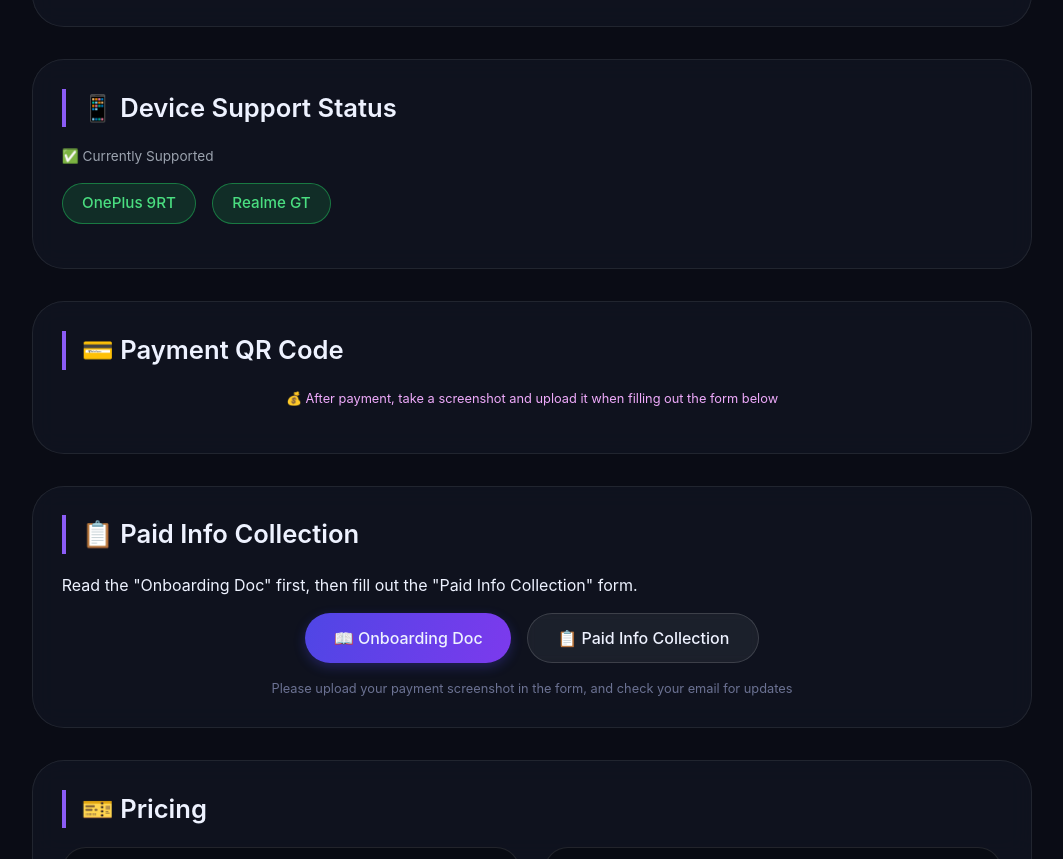
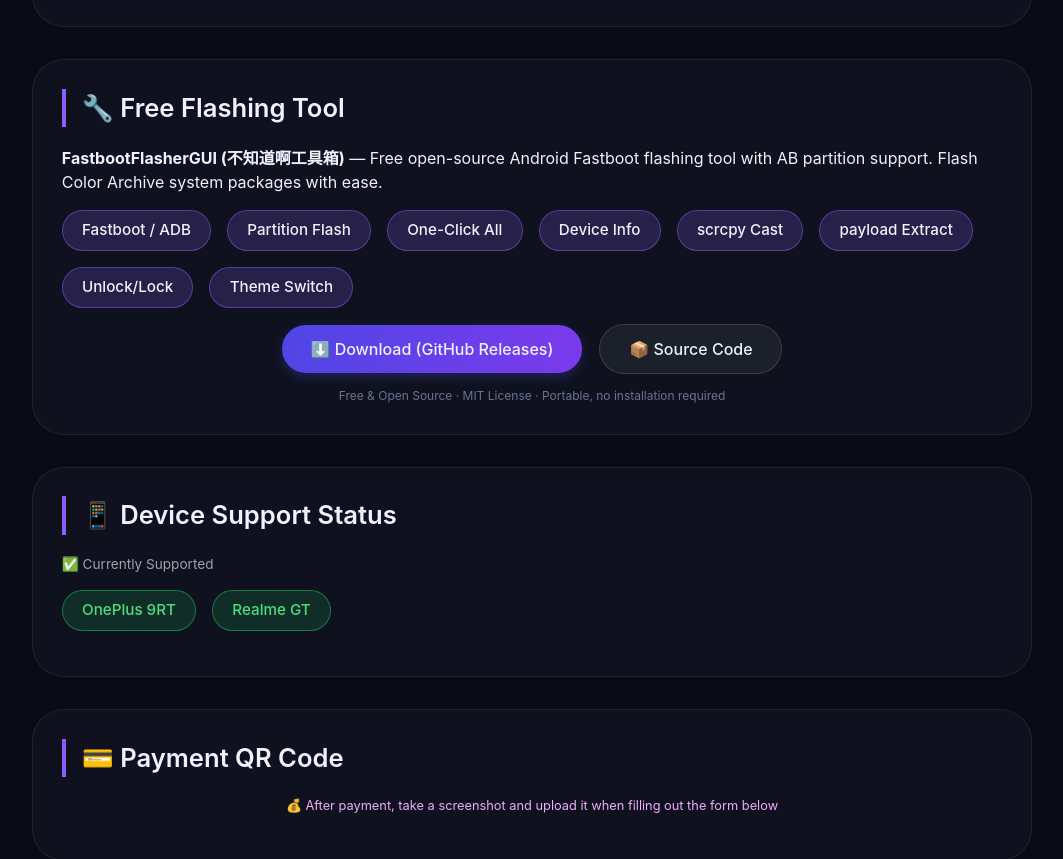
Before and after one commit to one899/color-archive, a plain HTML site: page index_en.HTML in a window 1280 px wide. Shown: the part 1206-2065 px from the top of the page, without its empty margins (108-1171 px from the left). Drawn offline with Linux system fonts and the light colour scheme.

Commit message:
Add files via upload

```diff
--- a/index_en.HTML
+++ b/index_en.HTML
@@ -371,6 +371,33 @@
         </div>
     </div>
 
+    <!-- Free Tools -->
+    <div class="card">
+        <div class="section-title">🔧 Free Flashing Tool</div>
+        <p style="margin-bottom: 1rem;"><strong>FastbootFlasherGUI (不知道啊工具箱)</strong> — Free open-source Android Fastboot flashing tool with AB partition support. Flash Color Archive system packages with ease.</p>
+        <div class="device-list" style="margin-bottom: 0.8rem;">
+            <span class="device-tag">Fastboot / ADB</span>
+            <span class="device-tag">Partition Flash</span>
+            <span class="device-tag">One-Click All</span>
+            <span class="device-tag">Device Info</span>
+            <span class="device-tag">scrcpy Cast</span>
+            <span class="device-tag">payload Extract</span>
+            <span class="device-tag">Unlock/Lock</span>
+            <span class="device-tag">Theme Switch</span>
+        </div>
+        <div style="text-align: center; margin-top: 1rem;">
+            <a href="https://github.com/one899/bzdabox/releases" target="_blank" rel="noopener noreferrer" class="btn btn-primary">
+                ⬇️ Download (GitHub Releases)
+            </a>
+            <a href="https://github.com/one899/bzdabox" target="_blank" rel="noopener noreferrer" class="btn btn-outline" style="margin-left: 0.8rem;">
+                📦 Source Code
+            </a>
+        </div>
+        <div style="font-size: 0.75rem; color: #6c7293; margin-top: 0.8rem; text-align: center;">
+            Free & Open Source · MIT License · Portable, no installation required
+        </div>
+    </div>
+
     <!-- Device Support Status -->
     <div class="card">
         <div class="section-title">📱 Device Support Status</div>
```
Also changed, not shown: index.html (+27 -0 lines).
